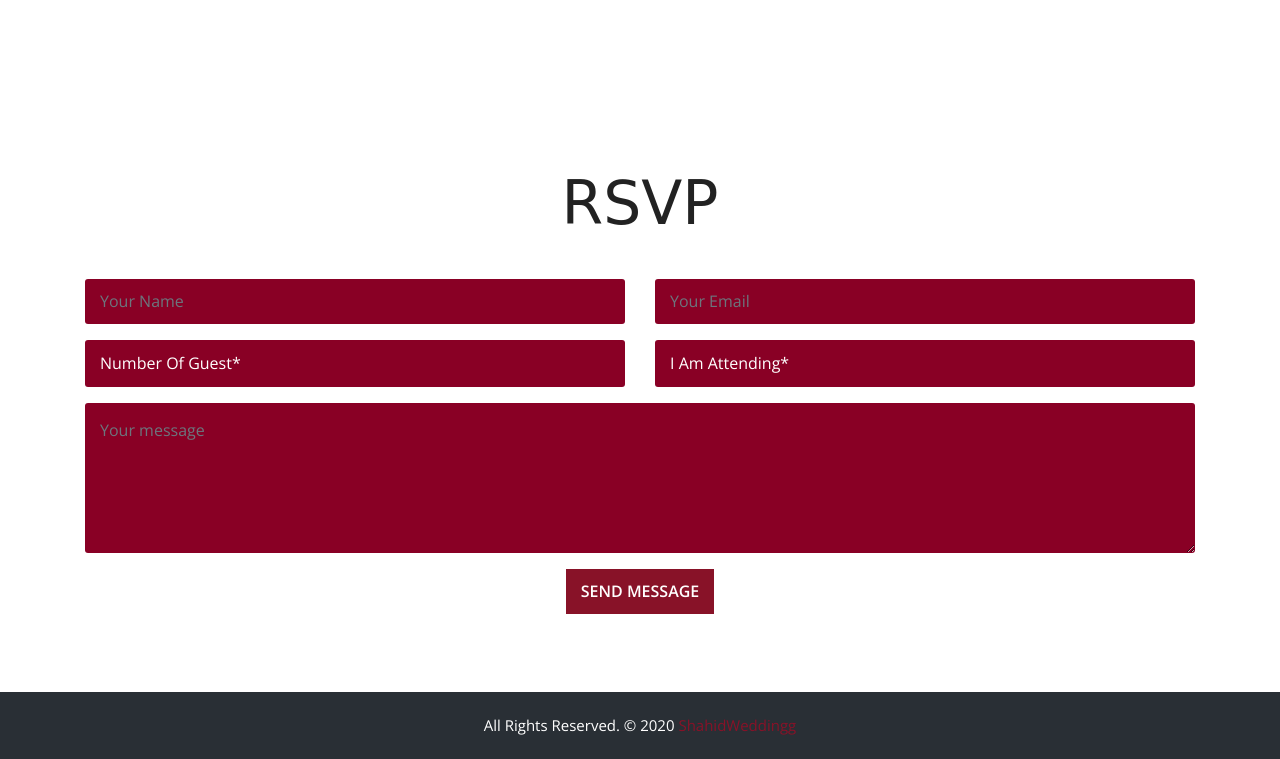
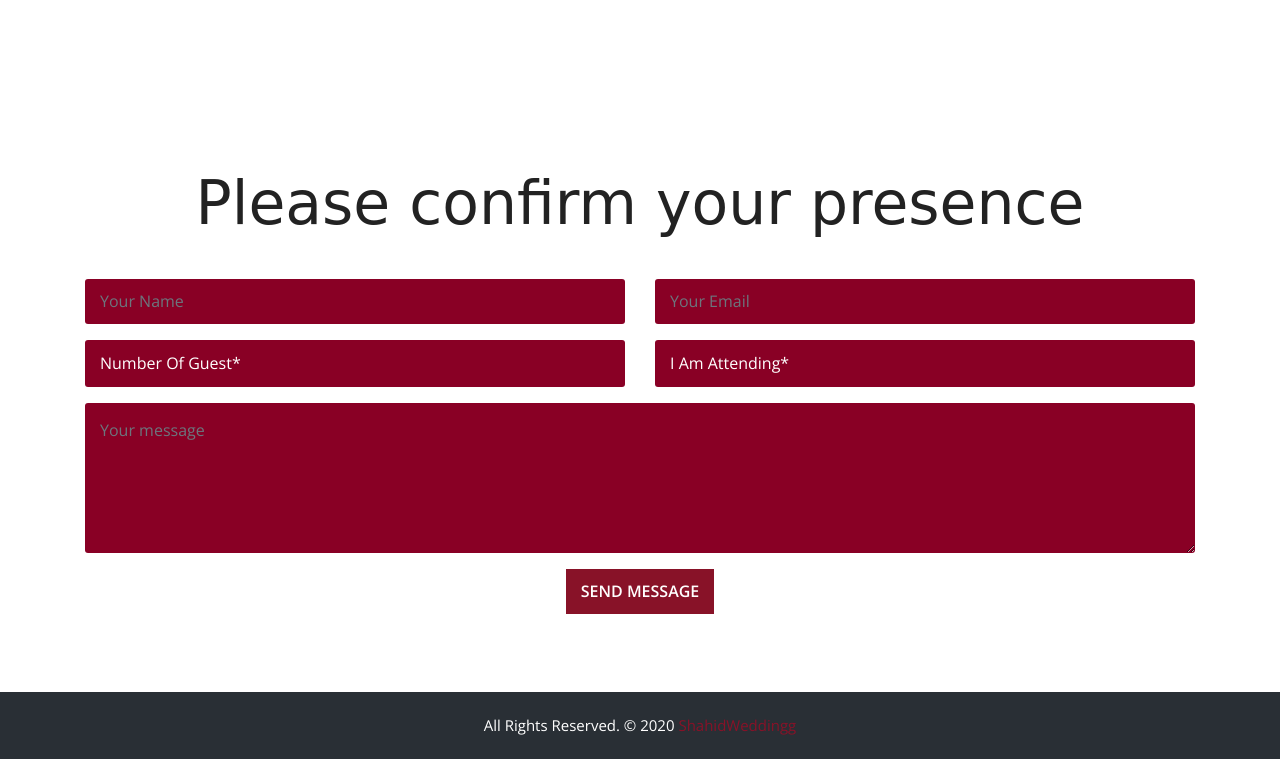
Before and after one commit to shahid-wedding/shahid-wedding.github.io, a plain HTML site: page index.html in a window 1280 px wide. Shown: the part 4356-5115 px from the top of the page. Drawn offline with nearby package versions, Linux system fonts and the light colour scheme; a web font is replaced by a local one.

Commit message:
Update index.html

```diff
--- a/index.html
+++ b/index.html
@@ -525,7 +525,7 @@
 			<div class="row">
 				<div class="col-lg-12">
 					<div class="title-box">
-						<h2>RSVP</h2>
+						<h2>Please confirm your presence</h2>
 					</div>
 				</div>
 			</div>
```
